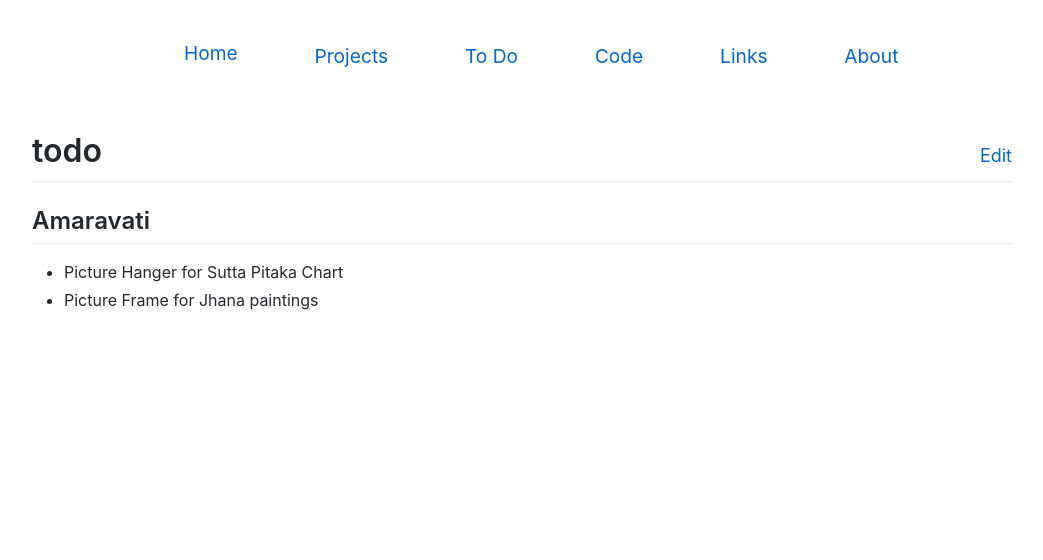
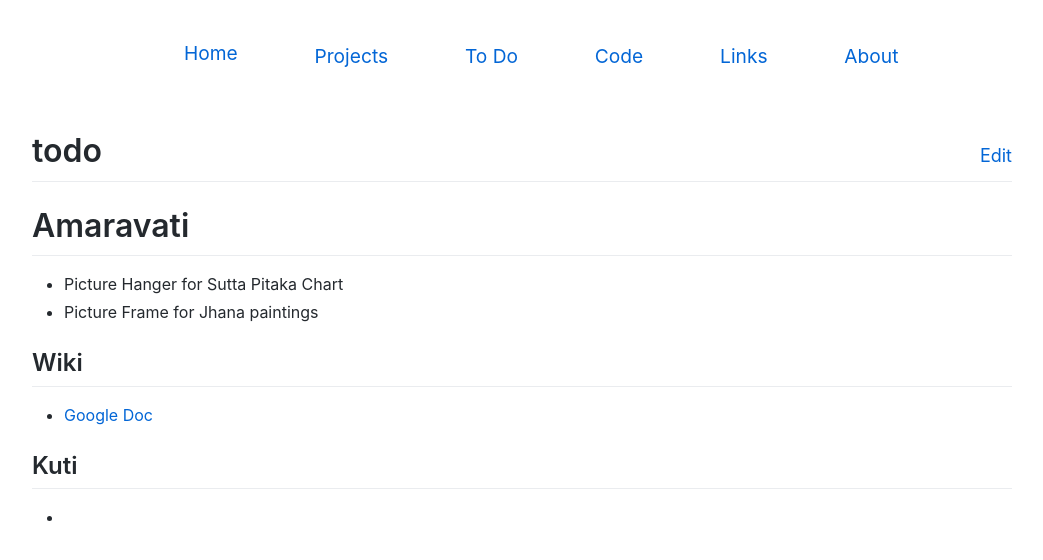
Before and after one commit to cittadhammo/old-personal-website, a Jekyll site: the page built from todo.md, in a window 1280 px wide. Shown: the top 560 px of the page, without its empty margins (118-1161 px from the left). Built offline with Jekyll 4.4.1, drawn with Linux system fonts in a browser that asks for light colours.

Commit message:
Update todo.md

```diff
--- a/todo.md
+++ b/todo.md
@@ -3,7 +3,15 @@ layout: page
 title: todo
 ---
 
-## Amaravati
+# Amaravati
 
 - Picture Hanger for Sutta Pitaka Chart
 - Picture Frame for Jhana paintings
+
+## Wiki
+
+- [Google Doc](https://docs.google.com/document/d/1eUYeWe17gz1becDHXtART00Sq02vyII_iRDkOmgvuVY/edit?pli=1)
+
+## Kuti
+
+-
```
